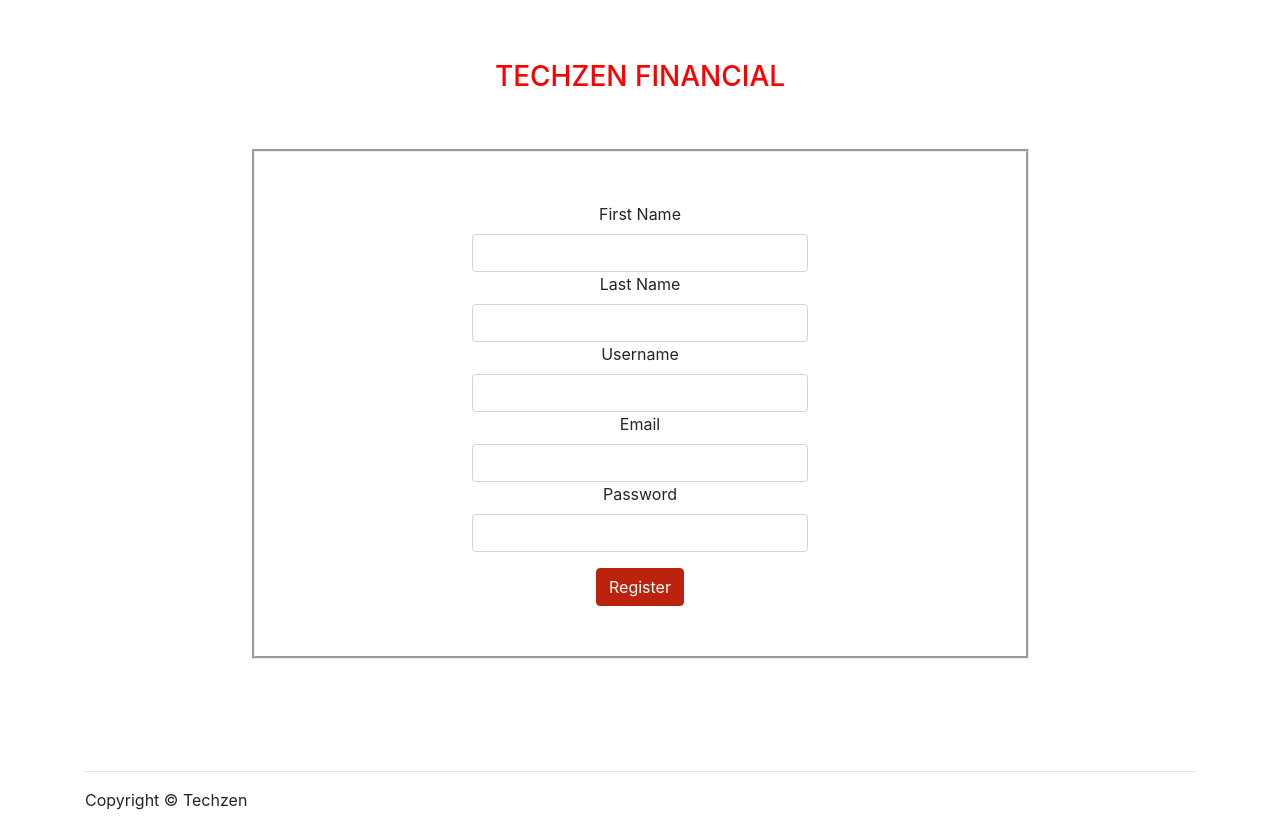
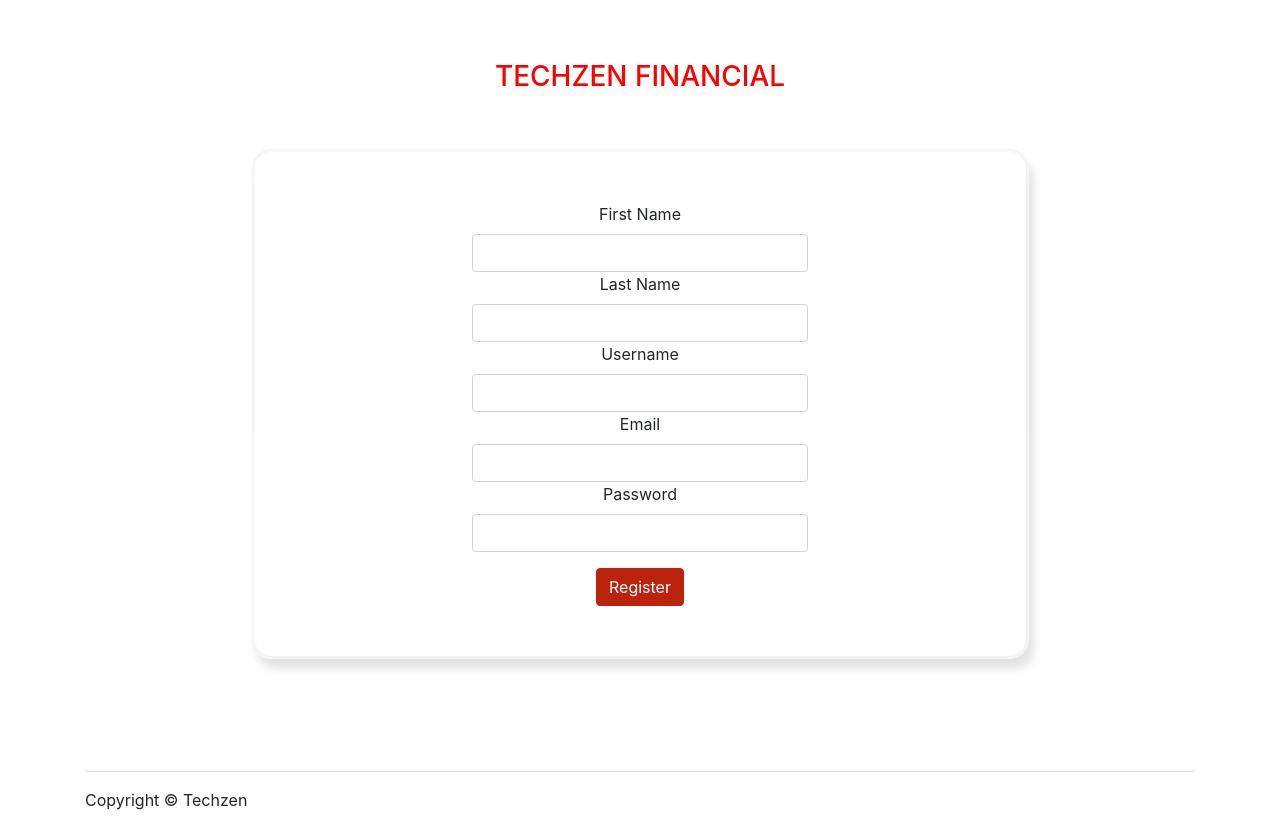
Before and after one commit to l-letts/techzen, a Flask app: page /register in a window 1280 px wide. Shown: the part 76-904 px from the top of the page. Run offline with Flask 2, Linux system fonts and the light colour scheme; some libraries are stand-ins or nearby versions.

Commit message:
Add files via upload

```diff
--- a/app/static/css/app.css
+++ b/app/static/css/app.css
@@ -47,7 +47,10 @@ body {
     text-align: -webkit-center;
     margin-top: 5%;
     padding: 50px;
-    border-style: groove
+    border-style: groove;
+    box-shadow: 5px 10px 9px #8888883d;
+    border-radius: 20px;
+    border-color: #8080800f;
 }
 
 ;
@@ -58,7 +61,15 @@ body {
     text-align: -webkit-center;
     margin-top: 5%;
     padding: 50px;
-    border-style: groove
+    border-style: groove;
+
+
 }
 
-;
+.register-form {
+
+    border-style: groove;
+    box-shadow: 5px 10px 9px #8888883d;
+    border-radius: 20px;
+    border-color: #8080800f;
+}
```
